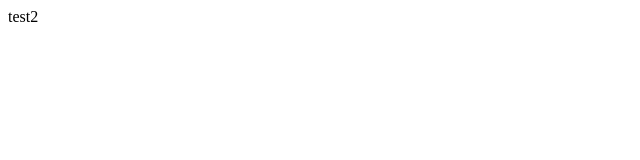
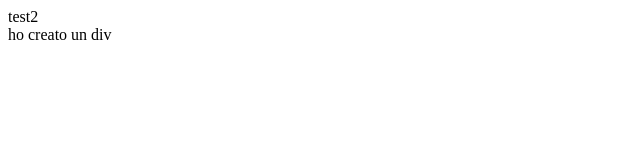
Before and after one commit to enricodeleo/corsotree, a plain HTML site: page test2.html in a window 1280 px wide. Shown: the full height of the page, 0-640 px from the left. Drawn offline with Linux system fonts and the light colour scheme.

Commit message:
mod file test2

```diff
--- a/test2.html
+++ b/test2.html
@@ -4,5 +4,8 @@
     </head>
     <body>
         test2
+        <div>
+            ho creato un div
+        </div>
     </body>
 </html>
```
